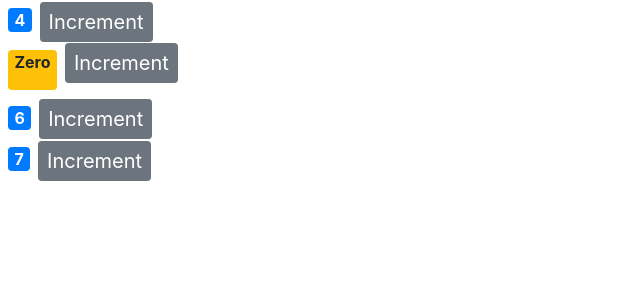
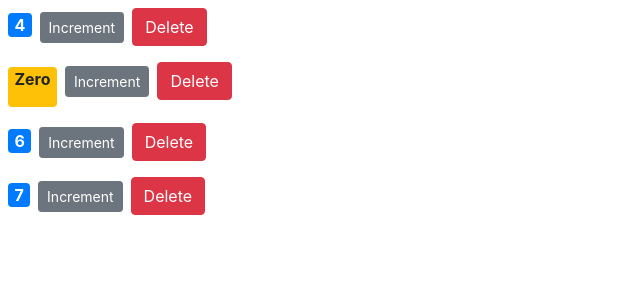
Before and after one commit to maxsoe/learnreactmosh-counter, a React (Create React App) app: page / in a window 1280 px wide. Shown: the top 300 px of the page, without its empty margins (0-640 px from the left). Built offline with nearby package versions, Linux system fonts and the light colour scheme.

Commit message:
Binding Event Handlers 1:08:34

```diff
--- a/src/components/counter.jsx
+++ b/src/components/counter.jsx
@@ -2,10 +2,10 @@ import React, { Component, Fragment } from "react";
 
 class Counter extends Component {
   state = {
-    value: this.props.value,
-    imageUrl: "https://picsum.photos/200",
+    value: this.props.value
+    // imageUrl: "https://picsum.photos/200",
     // tags: ["tag1", "tag2", "tag3"]
-    tags: []
+    // tags: []
   };
 
   // constructor() {
@@ -55,10 +55,15 @@ class Counter extends Component {
         </span>
         <button
           onClick={this.handleIncrement}
-          style={{ fontSize: 20 }}
           className="btn btn-secondary btn-sm"
         >
           Increment
+        </button>
+        <button
+          onClick={this.props.onDelete}
+          className="btn btn-danger btm-sm m-2"
+        >
+          Delete
         </button>
       </div>
     );
--- a/src/components/counters.jsx
+++ b/src/components/counters.jsx
@@ -11,11 +11,20 @@ class Counters extends Component {
     ]
   };
 
+  handleDelete = () => {
+    console.log(" Even handler called");
+  };
+
   render() {
     return (
       <div>
         {this.state.counters.map(counter => (
-          <Counter key={counter.id} value={counter.value} />
+          <Counter
+            key={counter.id}
+            onDelete={this.handleDelete}
+            value={counter.value}
+            id={counter.id}
+          />
         ))}
       </div>
     );
```
